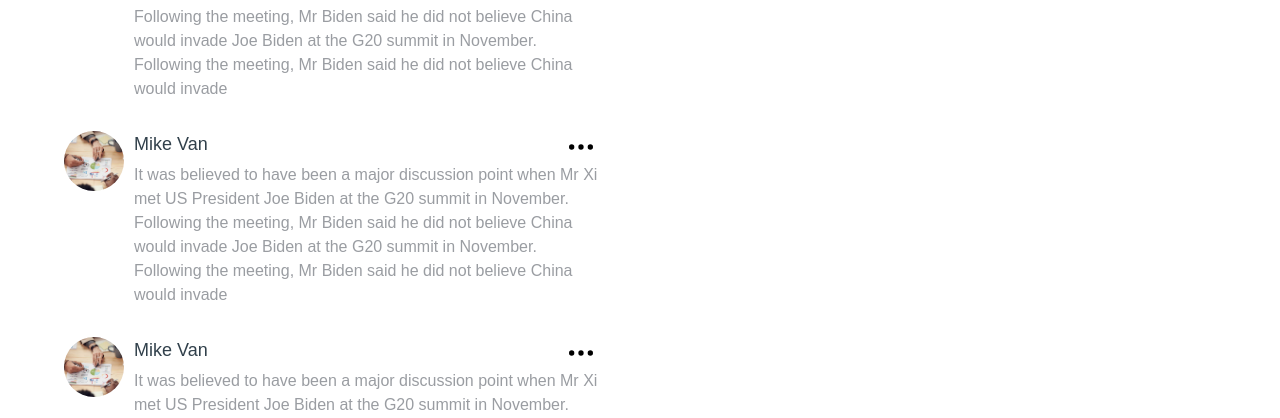
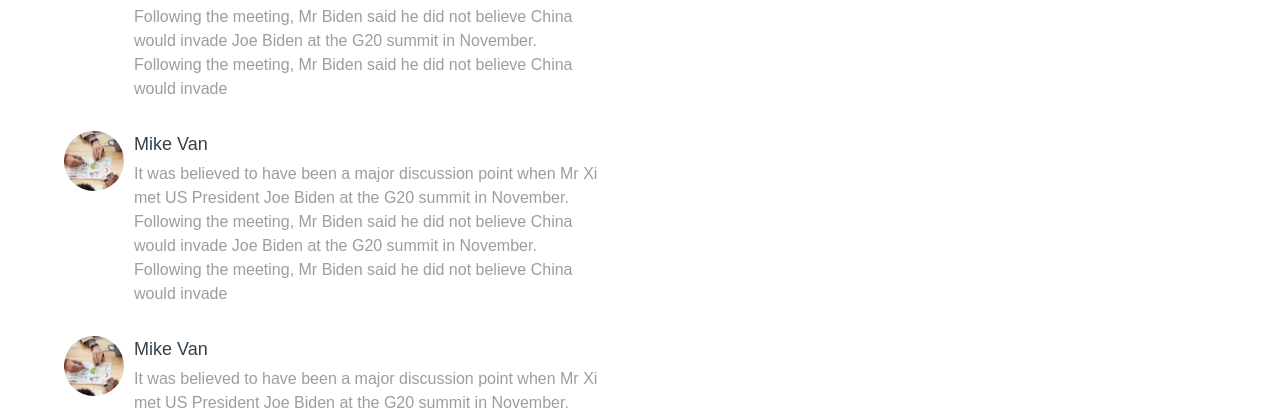
Before and after one commit to Sagni-prog/News-website, a React (Create React App) app: page /post in a window 1280 px wide. Shown: the part 2486-2904 px from the top of the page. Built offline with nearby package versions, Linux system fonts and the light colour scheme.

Commit message:
comment shortner

```diff
--- a/src/components/SinglePost/SinglePost.js
+++ b/src/components/SinglePost/SinglePost.js
@@ -135,7 +135,12 @@ const SinglePost = () => {
                                   Mike Van
                               </h5>
 
-                              <HiOutlineDotsHorizontal onClick={() => handleClick(2)} className='font-32 cursor-pointer' />
+                              {/* <HiOutlineDotsHorizontal onClick={() => handleClick(2)} className='font-32 cursor-pointer' /> */}
+
+                              {
+                              menu &&
+                                 <HiOutlineDotsHorizontal onClick={() => handleClick(2)} className='font-32 cursor-pointer' />
+                            }
                               </div>
 
 
@@ -154,7 +159,12 @@ const SinglePost = () => {
                               <h5 className='author  author font-montserrat font-18 color-dark '>
                                   Mike Van
                               </h5>
-                              <HiOutlineDotsHorizontal onClick={() => handleClick(3)} className='font-32 cursor-pointer' />
+                              {/* <HiOutlineDotsHorizontal onClick={() => handleClick(3)} className='font-32 cursor-pointer' /> */}
+
+                              {
+                              menu &&
+                                 <HiOutlineDotsHorizontal onClick={() => handleClick(3)} className='font-32 cursor-pointer' />
+                            }
                               </div>
 
 
```
